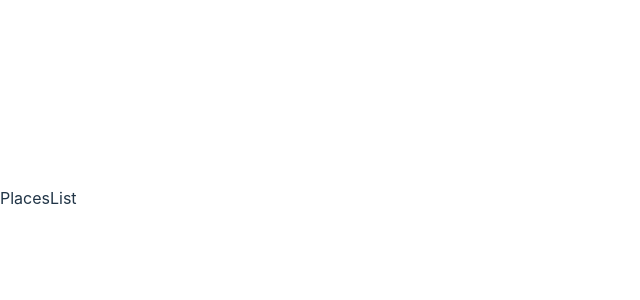
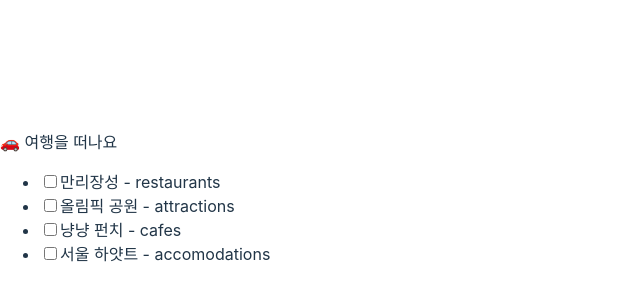
Before and after one commit to side-project-a/FE, a React (Vite) app: page /planner in a window 1280 px wide. Shown: the part 202-502 px from the top of the page, without its empty margins (0-640 px from the left). Built offline with nearby package versions, Linux system fonts and the light colour scheme.

Commit message:
Feat: implement list component using dummy data

```diff
--- a/src/pages/Planner/Planner.tsx
+++ b/src/pages/Planner/Planner.tsx
@@ -1,9 +1,17 @@
-import PlacesList from '@wigets/PlacesList/PlacesList';
+import { PlacesList, usePlacesList } from '@/wigets';
 
 export default function Planner() {
+  const { selectedPlaces, allPlaces, handleListClick, handleRemovePlace } =
+    usePlacesList();
   return (
     <div>
-      <PlacesList />
+      <p>🚗 여행을 떠나요</p>
+      <PlacesList
+        selectedPlaces={selectedPlaces}
+        allPlaces={allPlaces}
+        handleListClick={handleListClick}
+        handleRemovePlace={handleRemovePlace}
+      />
     </div>
   );
 }
--- /dev/null
+++ b/src/wigets/PlacesList/PlacesData.ts
@@ -0,0 +1,24 @@
+export type Place = {
+  categories: 'restaurants' | 'attractions' | 'cafes' | 'accomodations';
+  name: string;
+};
+
+// 예시 데이터
+export const dummies: Place[] = [
+  {
+    categories: 'restaurants',
+    name: '만리장성',
+  },
+  {
+    categories: 'attractions',
+    name: '올림픽 공원',
+  },
+  {
+    categories: 'cafes',
+    name: '냥냥 펀치',
+  },
+  {
+    categories: 'accomodations',
+    name: '서울 하얏트',
+  },
+];
--- a/src/wigets/PlacesList/PlacesList.tsx
+++ /dev/null
@@ -1,3 +0,0 @@
-export default function PlacesList() {
-  return <div>PlacesList</div>;
-}
--- a/src/wigets/PlacesList/index.ts
+++ b/src/wigets/PlacesList/index.ts
@@ -1 +1,4 @@
-export { default as PlacesList } from '@wigets/PlacesList/PlacesList';
+import PlacesList from './ui';
+import usePlacesList from './model';
+
+export default { PlacesList, usePlacesList };
--- /dev/null
+++ b/src/wigets/PlacesList/model.ts
@@ -0,0 +1,35 @@
+import { useEffect, useState } from 'react';
+import { dummies, Place } from '@wigets/PlacesList/PlacesData';
+
+export default function usePlacesList() {
+  const [allPlaces, setAllPlace] = useState<Place[]>([]);
+  const [selectedPlaces, setSelectedPlaces] = useState<{
+    [key: string]: boolean;
+  }>({});
+
+  useEffect(() => {
+    setAllPlace(dummies);
+  }, []);
+
+  const handleListClick = (place: Place) => {
+    setSelectedPlaces(prev => ({
+      ...prev,
+      [place.name]: !prev[place.name],
+    }));
+  };
+
+  const handleRemovePlace = (name: string) => {
+    setSelectedPlaces(prev => {
+      const newState = { ...prev };
+      delete newState[name];
+      return newState;
+    });
+  };
+
+  return {
+    selectedPlaces,
+    handleListClick,
+    handleRemovePlace,
+    allPlaces,
+  };
+}
--- /dev/null
+++ b/src/wigets/PlacesList/ui.tsx
@@ -0,0 +1,52 @@
+import { ReactElement } from 'react';
+import { Place } from './PlacesData';
+
+interface PlacesListProps {
+  allPlaces: Place[];
+  selectedPlaces: { [key: string]: boolean };
+  handleListClick: (place: Place) => void;
+  handleRemovePlace: (name: string) => void;
+}
+
+export default function PlacesList({
+  allPlaces,
+  selectedPlaces,
+  handleListClick,
+  handleRemovePlace,
+}: PlacesListProps): ReactElement {
+  return (
+    <div>
+      <ul>
+        {/* 장소 리스트 렌더링 */}
+        {allPlaces.map(place => (
+          <li key={place.name}>
+            <input
+              id={`place-${place.name}`}
+              type="checkbox"
+              checked={selectedPlaces[place.name] || false}
+              onChange={() => handleListClick(place)}
+            />
+            <label htmlFor={`place-${place.name}`}>
+              {place.name} - {place.categories}
+            </label>
+          </li>
+        ))}
+      </ul>
+      <ul>
+        {/* 선택된 장소 리스트 렌더링 */}
+        {typeof selectedPlaces === 'object' && selectedPlaces !== null
+          ? Object.keys(selectedPlaces)
+              .filter(name => selectedPlaces[name])
+              .map(name => (
+                <li key={name}>
+                  {name}
+                  <button type="button" onClick={() => handleRemovePlace(name)}>
+                    삭제
+                  </button>
+                </li>
+              ))
+          : null}
+      </ul>
+    </div>
+  );
+}
--- a/src/wigets/index.ts
+++ b/src/wigets/index.ts
@@ -1 +1,3 @@
-export { PlacesList } from '@wigets/PlacesList';
+import PlacesListModule from './PlacesList';
+
+export const { PlacesList, usePlacesList } = PlacesListModule;
```
